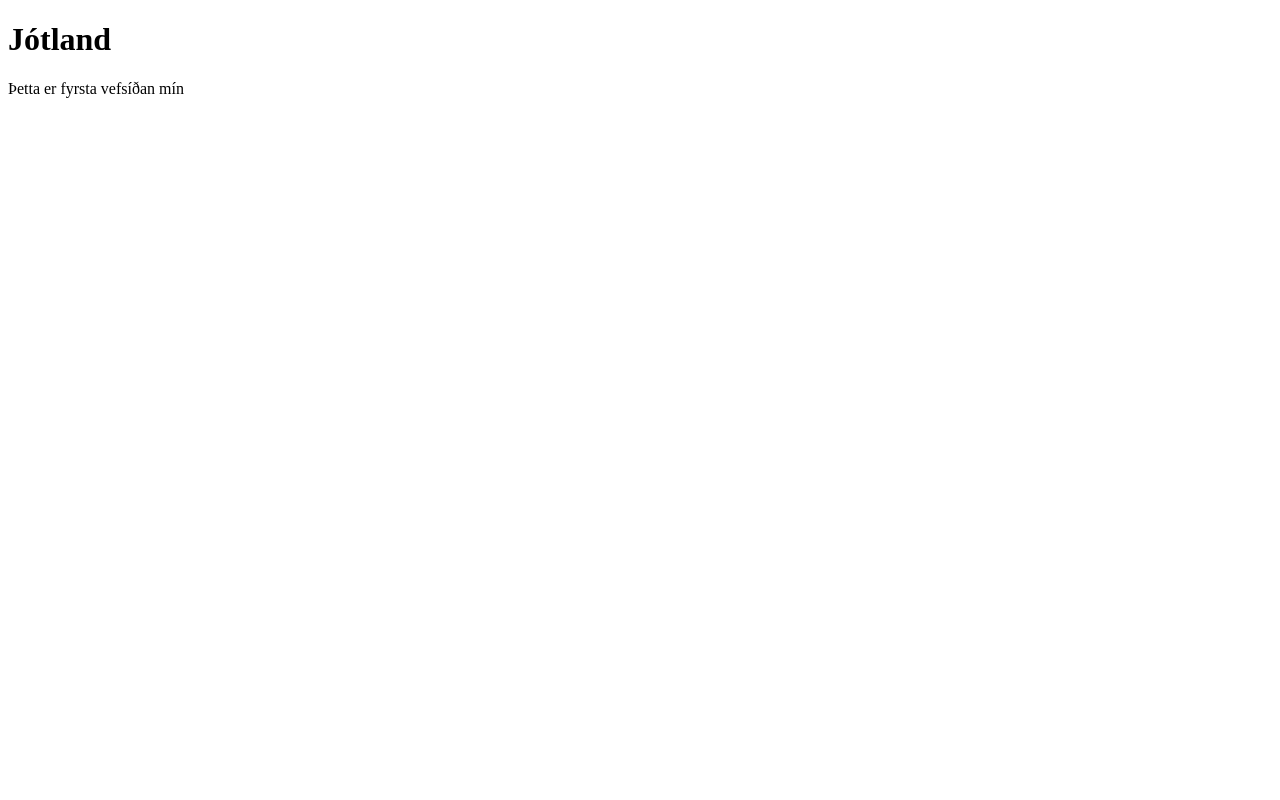
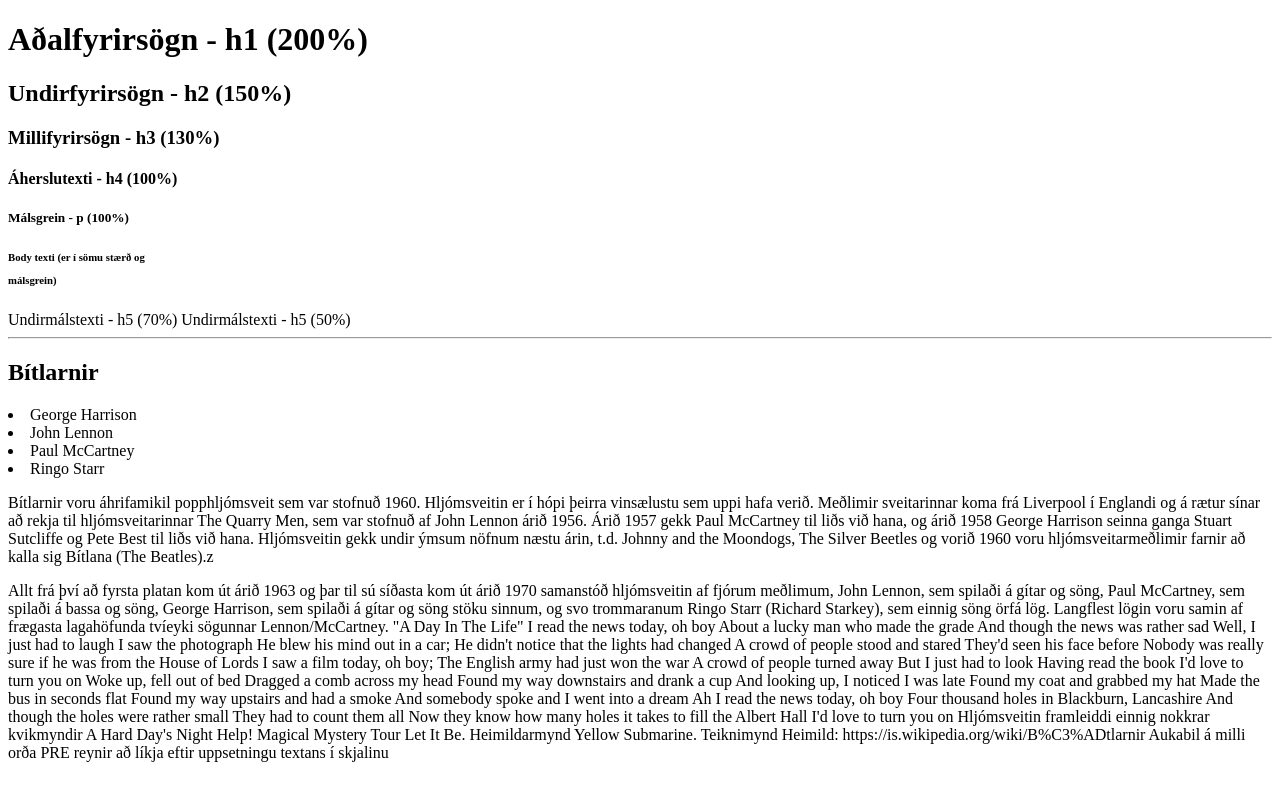
Before and after one commit to Tommiegils/vefgrunnur, a plain HTML site: page verkefni 1/index.html in a window 1280 px wide. Drawn offline with Linux system fonts and the light colour scheme.

Commit message:
Add files via upload

```diff
--- a/verkefni 1/index.html
+++ b/verkefni 1/index.html
@@ -7,7 +7,80 @@
     <title>Verkefni 1</title>
 </head>
 <body>
-    <h1>Jótland</h1>
-    <p>Þetta er fyrsta vefsíðan mín</p>
+    <h1>Aðalfyrirsögn - h1 (200%)</h1>
+    <h2>Undirfyrirsögn - h2 (150%)</h2>
+    <h3>Millifyrirsögn - h3 (130%)</h3>
+    <h4>Áherslutexti - h4 (100%)</h4>
+    <h5>Málsgrein - p (100%) </h5>
+    <h6>Body texti (er í sömu stærð og <p> málsgrein)</h6>
+    <h7>Undirmálstexti - h5 (70%)</h7>
+    <h8>Undirmálstexti - h5 (50%)</h8>
+
+
+    <hr>
+    <h2>Bítlarnir</h2>
+    <li>George Harrison</li>
+    <li>John Lennon</li>
+    <li>Paul McCartney</li>
+    <li>Ringo Starr</li>
+ </ul>
+<p>Bítlarnir voru áhrifamikil popphljómsveit sem var stofnuð 1960. Hljómsveitin er í hópi þeirra vinsælustu sem uppi hafa verið. Meðlimir sveitarinnar koma frá Liverpool í Englandi og á rætur sínar að rekja til hljómsveitarinnar The Quarry Men, sem var stofnuð af John Lennon árið 1956. Árið 1957 gekk Paul McCartney til liðs við hana, og árið 1958 George Harrison seinna ganga Stuart Sutcliffe og Pete Best til liðs við hana. Hljómsveitin gekk undir ýmsum nöfnum næstu árin, t.d. Johnny and the Moondogs, The Silver Beetles og vorið 1960 voru hljómsveitarmeðlimir farnir að kalla sig Bítlana (The Beatles).z</p>
+
+Allt frá því að fyrsta platan kom út árið 1963 og þar til sú síðasta kom út árið 1970 samanstóð hljómsveitin af fjórum meðlimum, John Lennon, sem spilaði á gítar og söng, Paul McCartney, sem spilaði á bassa og söng, George Harrison, sem spilaði á gítar og söng stöku sinnum, og svo trommaranum Ringo Starr (Richard Starkey), sem einnig söng örfá lög. Langflest lögin voru samin af frægasta lagahöfunda tvíeyki sögunnar Lennon/McCartney.
+
+"A Day In The Life"
+
+I read the news today, oh boy
+About a lucky man who made the grade
+And though the news was rather sad
+Well, I just had to laugh
+I saw the photograph
+
+He blew his mind out in a car;
+He didn't notice that the lights had changed
+A crowd of people stood and stared
+They'd seen his face before
+Nobody was really sure if he was from the House of Lords
+
+I saw a film today, oh boy;
+The English army had just won the war
+A crowd of people turned away
+But I just had to look
+Having read the book
+
+I'd love to turn you on
+
+Woke up, fell out of bed
+Dragged a comb across my head
+Found my way downstairs and drank a cup
+And looking up, I noticed I was late
+
+Found my coat and grabbed my hat
+Made the bus in seconds flat
+Found my way upstairs and had a smoke
+And somebody spoke and I went into a dream
+
+Ah I read the news today, oh boy
+Four thousand holes in Blackburn, Lancashire
+And though the holes were rather small
+They had to count them all
+Now they know how many holes it takes to fill the Albert Hall
+
+I'd love to turn you on
+
+Hljómsveitin framleiddi einnig nokkrar kvikmyndir
+    A Hard Day's Night
+    Help!
+    Magical Mystery Tour
+    Let It Be. Heimildarmynd
+    Yellow Submarine. Teiknimynd
+
+Heimild: https://is.wikipedia.org/wiki/B%C3%ADtlarnir
+
+Aukabil  	á 	 milli 	orða
+										PRE reynir að
+	líkja eftir uppsetningu
+
+	textans			í skjalinu
 </body>
 </html>
```
